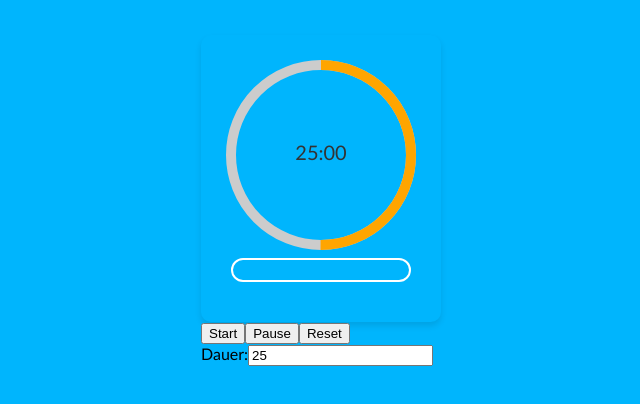
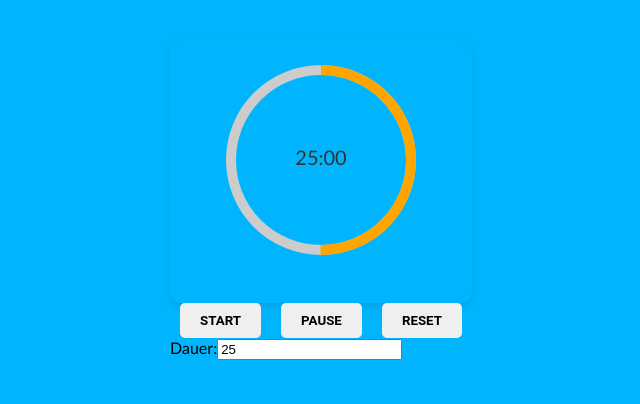
Before and after one commit to LionelWirz/AchtungFertigFOS_PWA, a React (Vite) app: page / in a window 1280 px wide. Shown: the part 200-604 px from the top of the page, without its empty margins (319-959 px from the left). Built offline with nearby package versions, Linux system fonts and the light colour scheme.

Commit message:
Buttons Styled

```diff
--- a/src/App.css
+++ b/src/App.css
@@ -32,39 +32,43 @@ body {
     margin-top: 20px;
   }
 
-  /* Update the button styling in .controls */
-.controls {
-  background-color: #00b5fd; /* Match the app's background for a seamless look */
-  color: #fff;
+  /* Base button styling */
+button {
   padding: 10px 20px;
   margin: 0 10px;
-  border: 2px solid #fff; /* Add a border to make the buttons stand out */
-  border-radius: 30px; /* More rounded corners to match the circular theme */
+  border: none;
+  border-radius: 5px; /* Rounded corners for a modern look */
   cursor: pointer;
-  transition: transform 0.3s ease, background-color 0.3s ease;
-  font-weight: bold; /* Make text bold to stand out */
+  font-weight: bold;
+  font-family: 'Roboto', sans-serif; /* Example: Roboto from Google Fonts */
+  text-transform: uppercase; /* Modern trend for button text */
+  transition: all 0.3s ease; /* Smooth transition for hover effects */
+}
+
+/* Styling for buttons in .controls */
+.controls button {
+  background: linear-gradient(145deg, #007bff, #00b5fd);
+  color: #fff;
+  box-shadow: 0 3px 6px rgba(0, 0, 0, 0.16); /* Soft shadow for depth */
 }
 
 .controls button:hover {
-  background-color: #ffa500; /* A standout color for hover state */
-  transform: scale(1.05); /* Slight increase in size to indicate interactivity */
+  background: linear-gradient(145deg, #00b5fd, #007bff);
+  box-shadow: 0 5px 12px rgba(0, 0, 0, 0.2); /* More pronounced shadow on hover */
+  transform: translateY(-2px); /* Slight lift effect */
 }
 
-/* Update the button styling in .settings for consistency */
+/* Styling for buttons in .settings for consistency */
 .settings button {
-  background-color: #333;
+  background: linear-gradient(145deg, #333, #555);
   color: #fff;
-  padding: 5px 10px;
-  border: none;
-  border-radius: 30px; /* Consistent rounded corners */
-  cursor: pointer;
-  transition: background-color 0.3s ease, transform 0.3s ease;
-  font-weight: bold; /* Consistency in font weight */
+  box-shadow: 0 3px 6px rgba(0, 0, 0, 0.16);
 }
 
 .settings button:hover {
-  background-color: #555;
-  transform: scale(1.05);
+  background: linear-gradient(145deg, #555, #333);
+  box-shadow: 0 5px 12px rgba(0, 0, 0, 0.2);
+  transform: translateY(-2px);
 }
 
 
@@ -86,16 +90,6 @@ body {
     font-size: 1rem;
   }
 
-  .settings button {
-    background-color: #333;
-    color: #fff;
-    padding: 5px 10px;
-    border: none;
-    border-radius: 5px;
-    cursor: pointer;
-    transition: background-color 0.3s ease;
-  }
-
   .settings button:hover {
     background-color: #555;
   }
```
Also changed, not shown: 1 other file (tests, documents, lock files or other folders).
